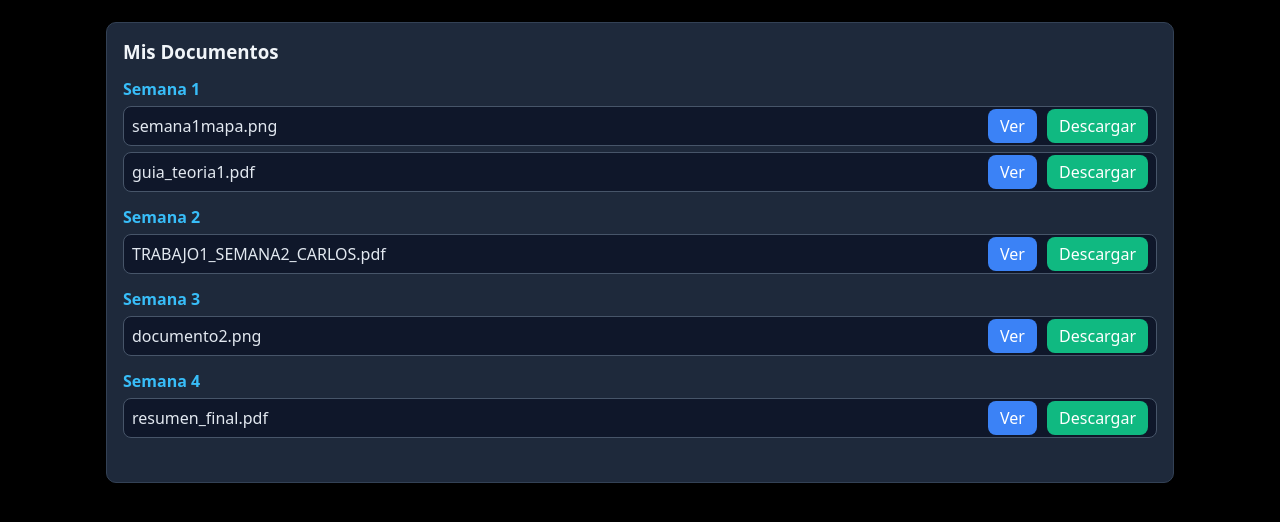
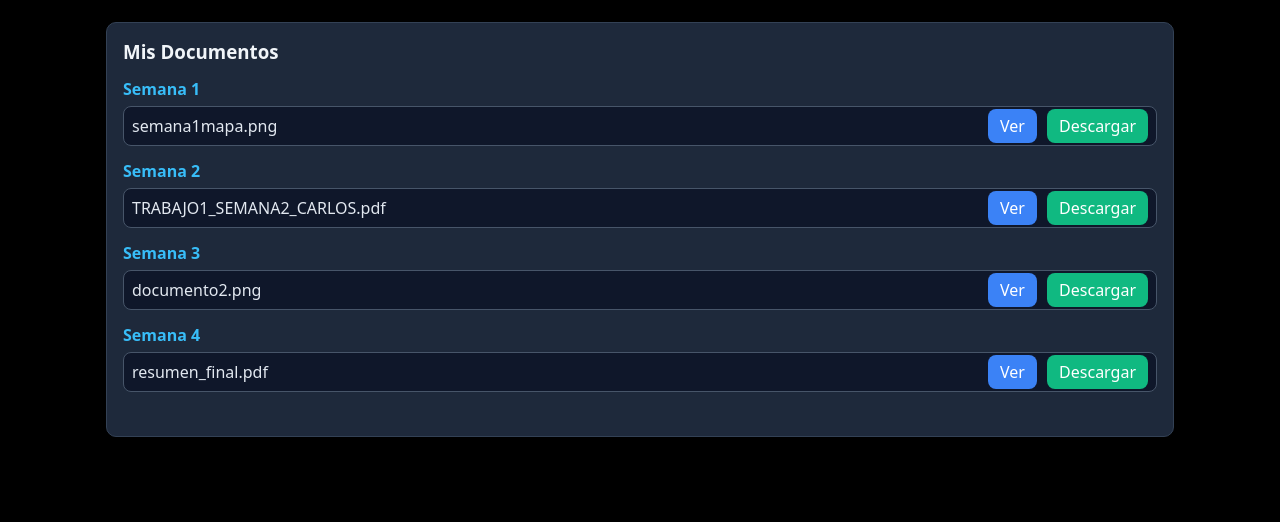
Before and after one commit to DAGA2424/arquitectura-de-Sofware, a plain HTML site: page INDEX.html in a window 1280 px wide. Shown: the part 68-590 px from the top of the page. Drawn offline with Linux system fonts and the light colour scheme.

Commit message:
Update INDEX.html

```diff
--- a/INDEX.html
+++ b/INDEX.html
@@ -110,7 +110,7 @@
 
   // 📂 Documentos predeterminados
   const defaultDocs = {
-    "Semana 1": ["semana1mapa.png", "guia_teoria1.pdf"],
+    "Semana 1": ["semana1mapa.png"],
     "Semana 2": ["TRABAJO1_SEMANA2_CARLOS.pdf"],
     "Semana 3": ["documento2.png"],
     "Semana 4": ["resumen_final.pdf"]
```
